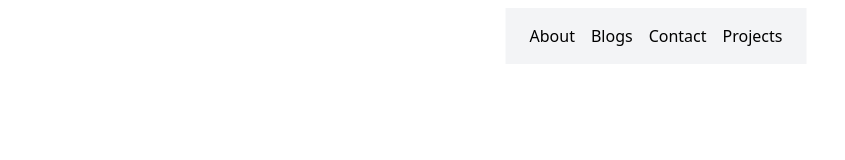
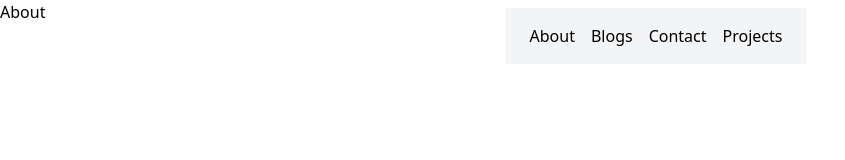
Before and after one commit to vhyran/portfolio, a React (Vite) app: page / in a window 1280 px wide. Shown: the top 160 px of the page, without its empty margins (0-845 px from the left). Built offline with nearby package versions, Linux system fonts and the light colour scheme; what @catppuccin/tailwindcss would draw is missing.

Commit message:
feat: refactor routing structure by removing App component and integrating Navbar with Wouter for page navigation

```diff
--- a/src/App.tsx
+++ /dev/null
@@ -1,11 +0,0 @@
-import Navbar from './components/Navbar';
-
-function Main() {
-	return (
-		<>
-			<Navbar />
-		</>
-	);
-}
-
-export default Main;
--- a/src/components/Navbar.tsx
+++ b/src/components/Navbar.tsx
@@ -1,11 +1,13 @@
 import { motion } from 'framer-motion';
-import { Link } from 'wouter';
+import { Link, useLocation } from 'wouter';
 
 function Navbar() {
+	const [location] = useLocation();
+
 	return (
 		<motion.nav className="navbar fixed top-0 left-1/2 transform -translate-x-1/2 px-6 mx-4 p-4 m-2 bg-gray-100 dark:bg-gray-800 z-50">
 			<ul className="flex space-x-4">
-				{window.location.pathname !== '/' && (
+				{location !== '/' && (
 					<li>
 						<Link
 							to="/"
@@ -15,7 +17,7 @@ function Navbar() {
 						</Link>
 					</li>
 				)}
-				{window.location.pathname !== '/about' && (
+				{location !== '/about' && (
 					<li>
 						<Link
 							to="/about"
@@ -25,7 +27,7 @@ function Navbar() {
 						</Link>
 					</li>
 				)}
-				{window.location.pathname !== '/blogs' && (
+				{location !== '/blogs' && (
 					<li>
 						<Link
 							to="/blogs"
@@ -35,7 +37,7 @@ function Navbar() {
 						</Link>
 					</li>
 				)}
-				{window.location.pathname !== '/contact' && (
+				{location !== '/contact' && (
 					<li>
 						<Link
 							to="/contact"
@@ -45,7 +47,7 @@ function Navbar() {
 						</Link>
 					</li>
 				)}
-				{window.location.pathname !== '/projects' && (
+				{location !== '/projects' && (
 					<li>
 						<Link
 							to="/projects"
--- a/src/main.tsx
+++ b/src/main.tsx
@@ -1,12 +1,25 @@
 import { StrictMode } from 'react';
 import { createRoot } from 'react-dom/client';
+import { Route, Router } from 'wouter';
 
 import './index.css';
-import App from './App.tsx';
+import Navbar from './components/Navbar';
+import About from './pages/About.tsx';
+import Blogs from './pages/Blogs.tsx';
+import Contact from './pages/Contact.tsx';
+import Home from './pages/Home.tsx';
+import Projects from './pages/Projects.tsx';
 
 // biome-ignore lint/style/noNonNullAssertion: <explanation>
 createRoot(document.getElementById('root')!).render(
 	<StrictMode>
-		<App />
+		<Router>
+			<Navbar />
+			<Route path="/" component={Home} />
+			<Route path="/about" component={About} />
+			<Route path="/blogs" component={Blogs} />
+			<Route path="/contact" component={Contact} />
+			<Route path="/projects" component={Projects} />
+		</Router>
 	</StrictMode>,
 );
--- /dev/null
+++ b/src/pages/Home.tsx
@@ -0,0 +1,15 @@
+import { motion } from 'framer-motion';
+
+const About = () => {
+	return (
+		<motion.div
+			initial={{ opacity: 0 }}
+			animate={{ opacity: 1 }}
+			exit={{ opacity: 0 }}
+		>
+			<h1>About</h1>
+		</motion.div>
+	);
+};
+
+export default About;
```
